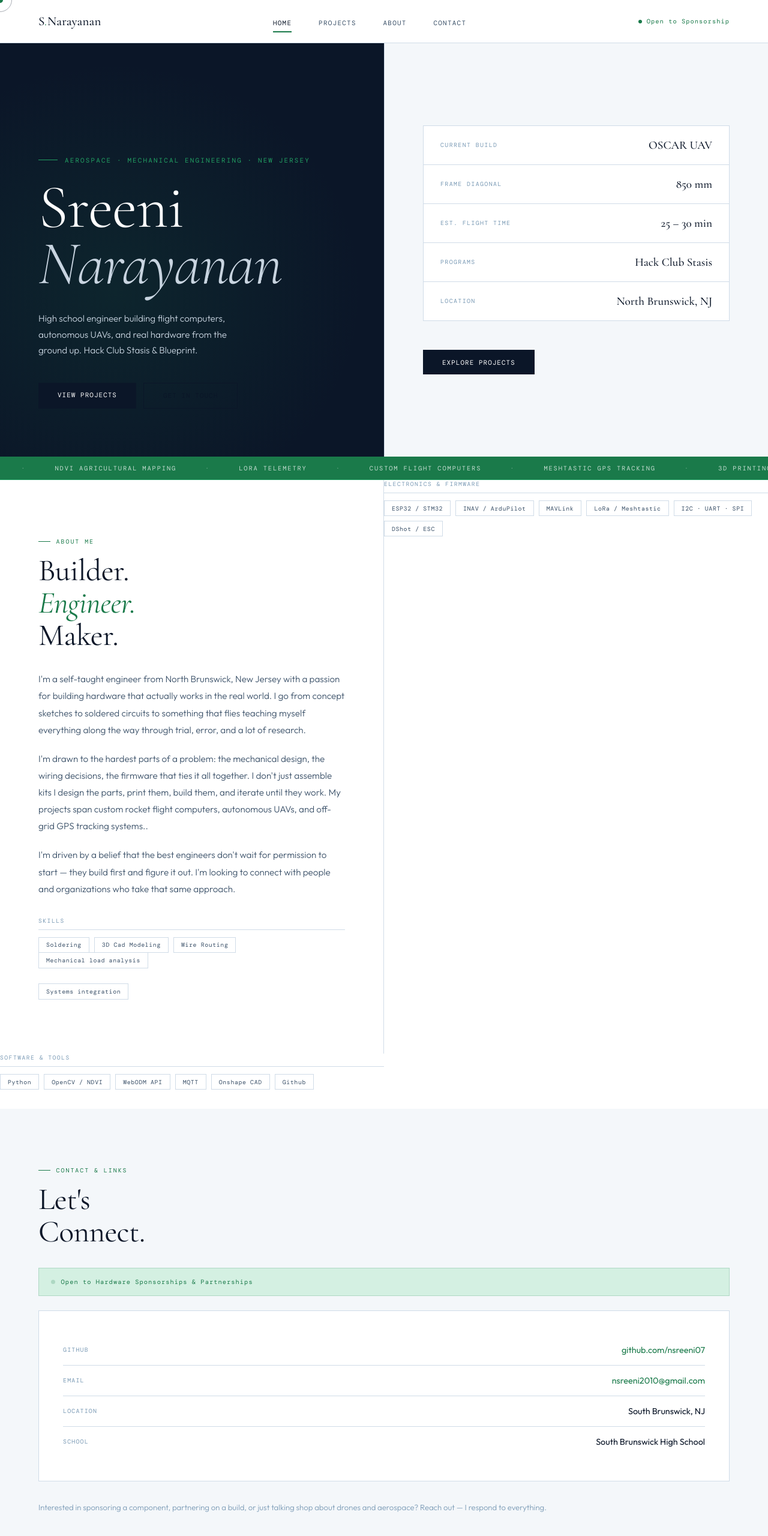
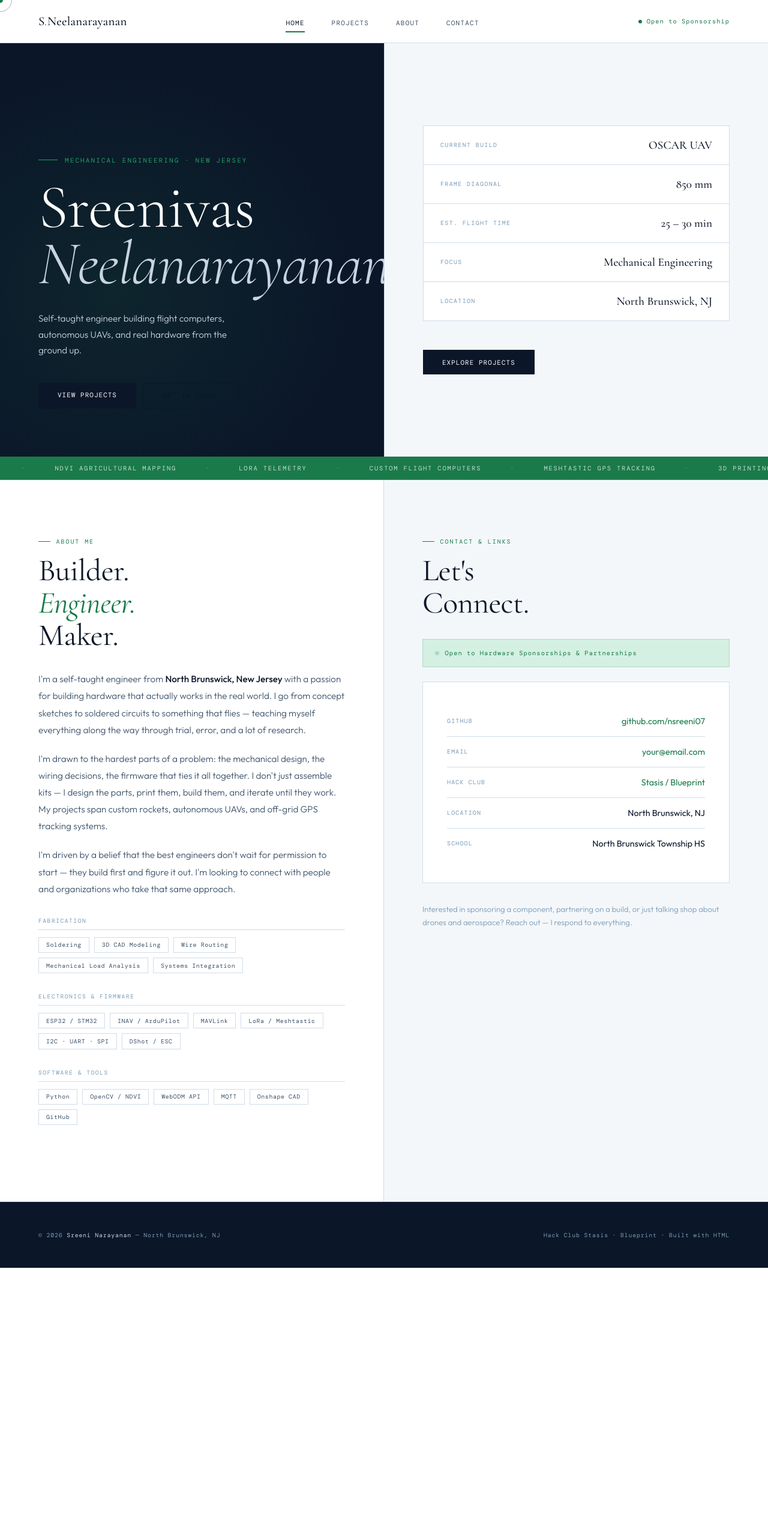
Before and after one commit to nsreeni07/nsreeni07.github.io, a plain HTML site: page index.html in a window 1280 px wide. Shown: the top 2560 px of the page at 60% size. After the commit the page ends 2113 px from the top, so only its background shows below. Drawn offline with nearby package versions, Linux system fonts and the light colour scheme; a web font is replaced by a local one.

Commit message:
Update index.html

```diff
--- a/index.html
+++ b/index.html
@@ -207,7 +207,7 @@ footer p span{color:var(--silver)}
 
 <!-- NAV -->
 <nav>
-  <a href="#" class="nav-logo" onclick="showPage('home');return false">S<span>.</span>Narayanan</a>
+  <a href="#" class="nav-logo" onclick="showPage('home');return false">S<span>.</span>Neelanarayanan</a>
   <ul class="nav-links">
     <li><a href="#" onclick="showPage('home');return false" id="nav-home" class="active">Home</a></li>
     <li><a href="#" onclick="showPage('projects');return false" id="nav-projects">Projects</a></li>
@@ -223,12 +223,12 @@ footer p span{color:var(--silver)}
   <div class="hero">
     <div class="hero-top">
       <div class="hero-left">
-        <div class="hero-eyebrow reveal">Aerospace · Mechanical Engineering · New Jersey</div>
-        <h1 class="hero-name reveal d1">Sreeni<em>Narayanan</em></h1>
-        <p class="hero-desc reveal d2">High school engineer building flight computers, autonomous UAVs, and real hardware from the ground up. Hack Club Stasis &amp; Blueprint.</p>
+        <div class="hero-eyebrow reveal">Mechanical Engineering · New Jersey</div>
+        <h1 class="hero-name reveal d1">Sreenivas<em>Neelanarayanan</em></h1>
+        <p class="hero-desc reveal d2">Self-taught engineer building flight computers, autonomous UAVs, and real hardware from the ground up.</p>
         <div style="margin-top:2.5rem;display:flex;gap:.75rem;flex-wrap:wrap" class="reveal d3">
-          <a href="#" class="btn btn-primary" onclick="showPage('Projects');return false">View Projects</a>
-          <a href="#" class="btn btn-outline" onclick="showPage('Home');setTimeout(scrollToContact,150);return false">Get in Touch</a>
+          <a href="#" class="btn btn-primary" onclick="showPage('projects');return false">View Projects</a>
+          <a href="#" class="btn btn-outline" onclick="showPage('home');setTimeout(scrollToContact,150);return false">Get in Touch</a>
         </div>
       </div>
       <div class="hero-right">
@@ -236,7 +236,7 @@ footer p span{color:var(--silver)}
           <div class="stat-row"><span class="stat-label">Current Build</span><span class="stat-val">OSCAR UAV</span></div>
           <div class="stat-row"><span class="stat-label">Frame Diagonal</span><span class="stat-val">850 mm</span></div>
           <div class="stat-row"><span class="stat-label">Est. Flight Time</span><span class="stat-val">25 – 30 min</span></div>
-          <div class="stat-row"><span class="stat-label">Programs</span><span class="stat-val">Hack Club Stasis</span></div>
+          <div class="stat-row"><span class="stat-label">Focus</span><span class="stat-val">Mechanical Engineering</span></div>
           <div class="stat-row"><span class="stat-label">Location</span><span class="stat-val">North Brunswick, NJ</span></div>
         </div>
         <a href="#" class="btn btn-primary reveal d2" onclick="showPage('projects');return false">Explore Projects</a>
@@ -255,15 +255,14 @@ footer p span{color:var(--silver)}
       <div class="section-eyebrow reveal">About Me</div>
       <h2 class="section-title reveal d1">Builder.<br><em style="font-style:italic;color:var(--green)">Engineer.</em><br>Maker.</h2>
       <div class="bio-text">
-        <p class="reveal d2">I'm a self-taught engineer from North Brunswick, New Jersey with a passion for building hardware that actually works in the real world. I go from concept sketches to soldered circuits to something that flies teaching myself everything along the way through trial, error, and a lot of research.</p>
-
-        <p class="reveal d3">I'm drawn to the hardest parts of a problem: the mechanical design, the wiring decisions, the firmware that ties it all together. I don't just assemble kits I design the parts, print them, build them, and iterate until they work. My projects span custom rocket flight computers, autonomous UAVs, and off-grid GPS tracking systems..</p>
+        <p class="reveal d2">I'm a self-taught engineer from <strong>North Brunswick, New Jersey</strong> with a passion for building hardware that actually works in the real world. I go from concept sketches to soldered circuits to something that flies — teaching myself everything along the way through trial, error, and a lot of research.</p>
+        <p class="reveal d3">I'm drawn to the hardest parts of a problem: the mechanical design, the wiring decisions, the firmware that ties it all together. I don't just assemble kits — I design the parts, print them, build them, and iterate until they work. My projects span custom rockets, autonomous UAVs, and off-grid GPS tracking systems.</p>
         <p class="reveal d4">I'm driven by a belief that the best engineers don't wait for permission to start — they build first and figure it out. I'm looking to connect with people and organizations who take that same approach.</p>
       </div>
       <div class="skills-list">
         <div class="skill-group reveal">
-          <div class="skill-group-label">Skills</div>
-          <div class="skill-chips"><span class="chip">Soldering</span><span class="chip"> 3D Cad Modeling</span><span class="chip">Wire Routing</span></div><span class="chip">Mechanical load analysis</span></div><span class="chip">Systems integration</span></div>
+          <div class="skill-group-label">Fabrication</div>
+          <div class="skill-chips"><span class="chip">Soldering</span><span class="chip">3D CAD Modeling</span><span class="chip">Wire Routing</span><span class="chip">Mechanical Load Analysis</span><span class="chip">Systems Integration</span></div>
         </div>
         <div class="skill-group reveal d1">
           <div class="skill-group-label">Electronics & Firmware</div>
@@ -271,7 +270,7 @@ footer p span{color:var(--silver)}
         </div>
         <div class="skill-group reveal d2">
           <div class="skill-group-label">Software & Tools</div>
-          <div class="skill-chips"><span class="chip">Python</span><span class="chip">OpenCV / NDVI</span><span class="chip">WebODM API</span><span class="chip">MQTT</span><span class="chip">Onshape CAD</span><span class="chip">Github</span></div>
+          <div class="skill-chips"><span class="chip">Python</span><span class="chip">OpenCV / NDVI</span><span class="chip">WebODM API</span><span class="chip">MQTT</span><span class="chip">Onshape CAD</span><span class="chip">GitHub</span></div>
         </div>
       </div>
     </div>
@@ -281,17 +280,18 @@ footer p span{color:var(--silver)}
       <div class="availability reveal d2">Open to Hardware Sponsorships &amp; Partnerships</div>
       <div class="contact-card reveal d3" style="margin-top:1.5rem">
         <div class="contact-row"><span class="contact-key">GitHub</span><span class="contact-val"><a href="https://github.com/nsreeni07" target="_blank">github.com/nsreeni07</a></span></div>
-        <div class="contact-row"><span class="contact-key">Email</span><span class="contact-val"><a href="mailto:@gmail.com">nsreeni2010@gmail.com</a></span></div>
-        <div class="contact-row"><span class="contact-key">Location</span><span class="contact-val">South Brunswick, NJ</span></div>
-        <div class="contact-row"><span class="contact-key">School</span><span class="contact-val">South Brunswick High School</span></div>
+        <div class="contact-row"><span class="contact-key">Email</span><span class="contact-val"><a href="mailto:your@email.com">your@email.com</a></span></div>
+        <div class="contact-row"><span class="contact-key">Hack Club</span><span class="contact-val"><a href="https://hackclub.com" target="_blank">Stasis / Blueprint</a></span></div>
+        <div class="contact-row"><span class="contact-key">Location</span><span class="contact-val">North Brunswick, NJ</span></div>
+        <div class="contact-row"><span class="contact-key">School</span><span class="contact-val">North Brunswick Township HS</span></div>
       </div>
       <p class="reveal d4" style="font-size:.82rem;color:var(--text-light);line-height:1.7;font-weight:300;margin-top:1rem">Interested in sponsoring a component, partnering on a build, or just talking shop about drones and aerospace? Reach out — I respond to everything.</p>
     </div>
   </div>
 
   <footer>
-    <p>© 2026 <span>Sreeni Narayanan</span> — South Brunswick, NJ</p>
-    <p> Built with HTML</p>
+    <p>© 2026 <span>Sreeni Narayanan</span> — North Brunswick, NJ</p>
+    <p>Hack Club Stasis · Blueprint · Built with HTML</p>
   </footer>
 </div>
 
@@ -340,7 +340,7 @@ footer p span{color:var(--silver)}
   <div class="deep-header">
     <div>
       <button class="deep-back" onclick="showPage('projects')">← Back to Projects</button>
-      <div style="font-family:var(--mono);font-size:.65rem;letter-spacing:.18em;text-transform:uppercase;color:var(--green2);margin-bottom:1rem">Active Build ·</div>
+      <div style="font-family:var(--mono);font-size:.65rem;letter-spacing:.18em;text-transform:uppercase;color:var(--green2);margin-bottom:1rem">Active Build · Hack Club Stasis</div>
       <div class="deep-title">OSCAR<em>Agricultural Mapping UAV</em></div>
     </div>
     <div class="deep-meta">
@@ -378,20 +378,12 @@ footer p span{color:var(--silver)}
           <div class="journal-body">So I worked on my drone frame today — I looked through some frames for sale and took inspiration, then after drawing my own sketch I went into Onshape and designed the bottom plate. I'm going to design the top plate after, but progress is a bit slow because I have exams right now.<br><br>Because my new plan is an 850mm drone the cost is quite high, so I'm paying about $100 out of pocket and hoping to get $200 from Stasis and $200 from outside sponsors. I've created a list and I'm going to start emailing — fingers crossed.<br><br>Back to the drone frame: I'm going to use clamps to secure the motor arms together and tighten with M3 nylon bolts. That's pretty much it for today.</div>
         </div>
         <div class="journal-entry">
-          <div class="journal-header">4 days ago · 2h logged</div>span>
+          <div class="journal-header">
             <span class="journal-date">Add your next entry here</span>
             <span class="journal-tag">Build Log</span>
           </div>
-          <div class="journal-title">Feedback</div>
-          <div class="journal-body">I got some feedback on my project and reailzed I had a lot to change, first my tier is too high, and a lot of my project is just buying parts, I've decided to refresh this entire project 1)I'm creating my own custom frame 2)I'm creating my own custom flight computer(not sure about this one yet) 3)I need to see more ways I can save cost I ran new thrust calculations with the setup I want to do and I created a doc that explains everything new I am going to be doing with this project https://docs.google.com/document/d/19ZpP3lER7y1khA4oXiPfYRFo_DdoW_JR/edit</div>
-        </div>
-        <div class="journal-entry">
-          <div class="journal-header">12 days ago · 6h logged</div>span>
-            <span class="journal-date">Add your next entry here</span>
-            <span class="journal-tag">Build Log</span>
-          </div>
-          <div class="journal-title">Feedback</div>
-          <div class="journal-body">I got some feedback on my project and reailzed I had a lot to change, first my tier is too high, and a lot of my project is just buying parts, I've decided to refresh this entire project 1)I'm creating my own custom frame 2)I'm creating my own custom flight computer(not sure about this one yet) 3)I need to see more ways I can save cost I ran new thrust calculations with the setup I want to do and I created a doc that explains everything new I am going to be doing with this project https://docs.google.com/document/d/19ZpP3lER7y1khA4oXiPfYRFo_DdoW_JR/edit</div>
+          <div class="journal-title">Your Next Entry Title</div>
+          <div class="journal-body">Replace this with your next Stasis journal update as you make progress on the build. Copy the journal-entry block above to add more entries.</div>
         </div>
       </div>
     </div>
```
